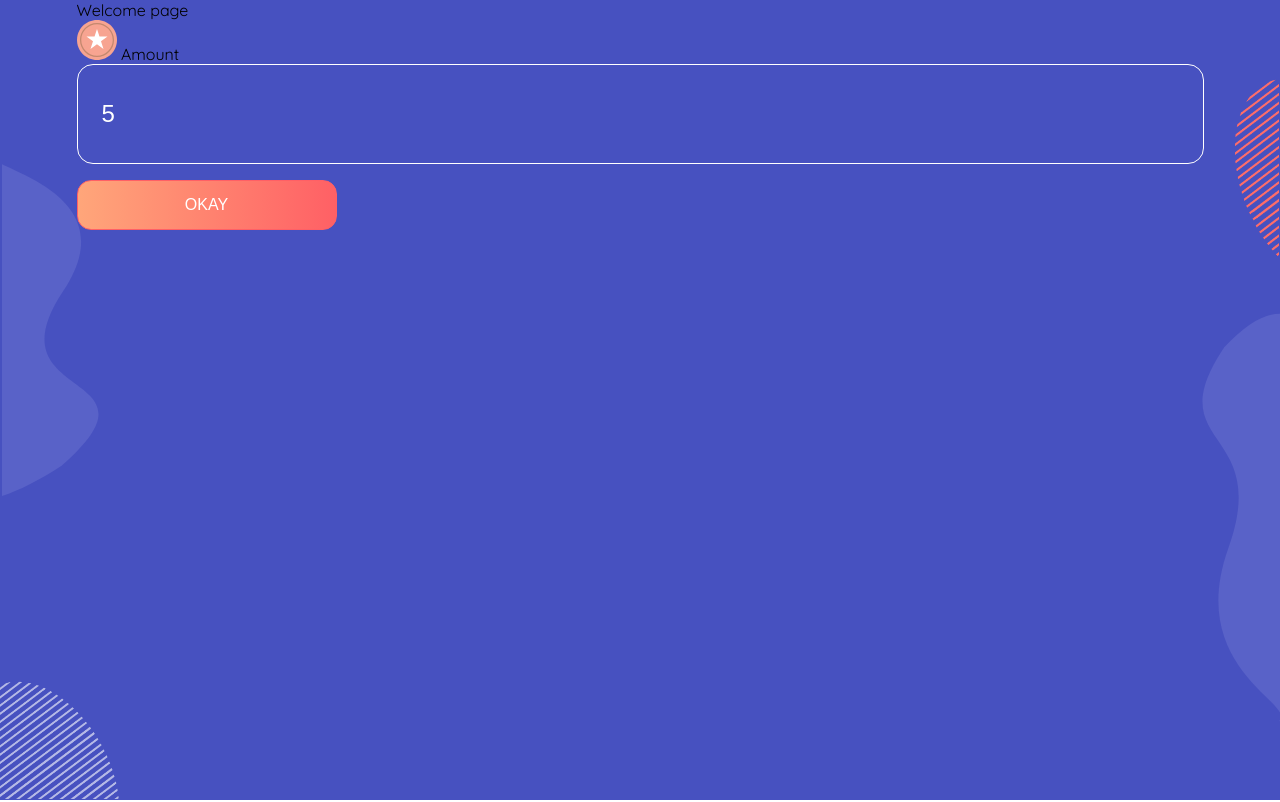
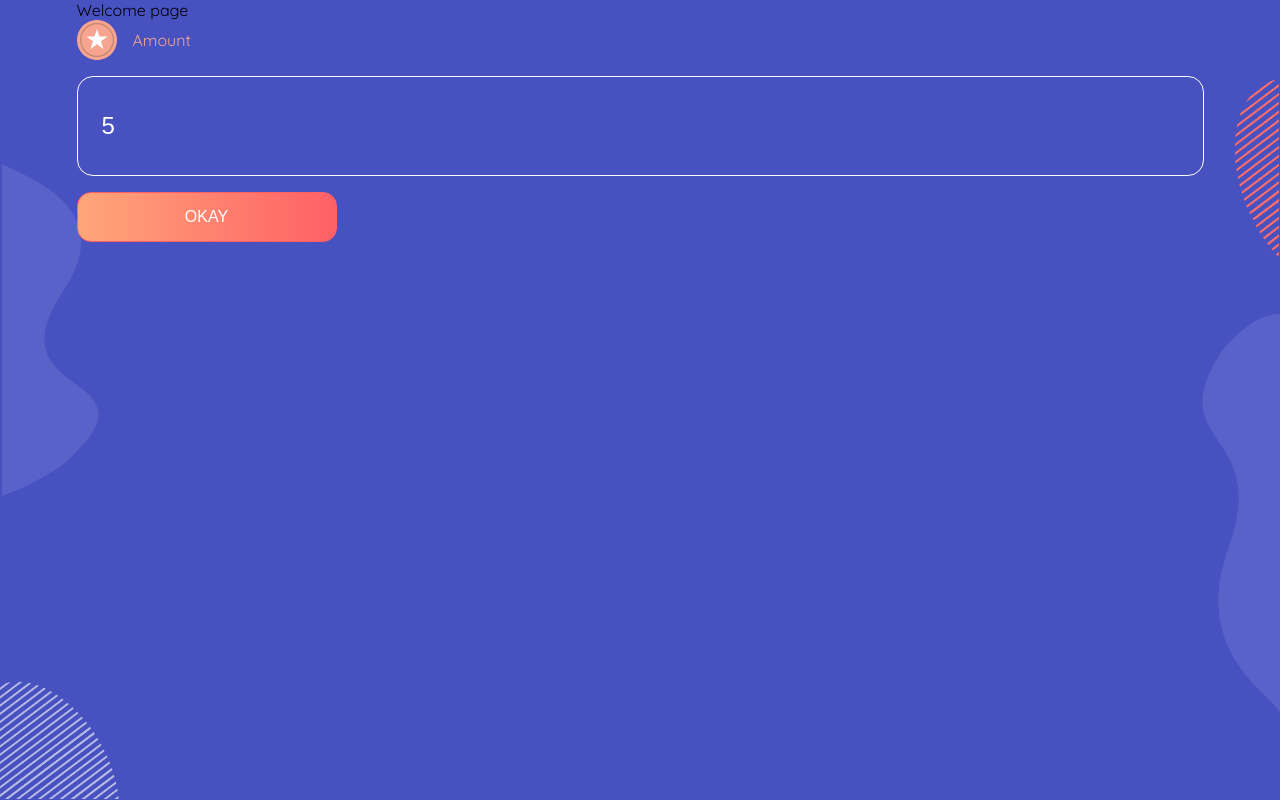
Before and after one commit to njihiamark/quiz-app-next, a Next.js app: page /welcome in a window 1280 px wide. Built offline with nearby package versions, Linux system fonts and the light colour scheme.

Commit message:
input label container

```diff
--- a/src/components/Input.tsx
+++ b/src/components/Input.tsx
@@ -15,7 +15,7 @@ type Props = {
 
 const Input =({iconUrl="", label="", placeholder="",onChange= () => {}, type="text", value="", theme="dark"}: Props) => (
     <label>
-        <div><Image src={iconUrl} width={40} height={40} /> {label} </div>
+        <div className={styles["label-container"]}><Image src={iconUrl} width={40} height={40} /> <span className="ml-1">{label}</span> </div>
         <input type={type} onChange={onChange} value={value} placeholder={placeholder} className={styles["outline-input"]+` ${theme === "light" ? styles["outline-input--light"] : styles["outline-input--dark"]}`}/>
     </label>
 );
--- a/src/components/input.module.scss
+++ b/src/components/input.module.scss
@@ -12,7 +12,15 @@
     color: #ffffff;
   }
   &--light {
-        border: 1px solid #424A9E;
-        color: #424A9E;
+    border: 1px solid #424a9e;
+    color: #424a9e;
   }
 }
+
+.label-container {
+  display: flex;
+  align-items: center;
+  font-size: 1rem;
+  color: #f7a491;
+  margin-bottom: 1rem;
+}
--- a/src/styles/globals.scss
+++ b/src/styles/globals.scss
@@ -13,6 +13,14 @@ a {
   text-decoration: none;
 }
 
+.mr-1{
+  margin-right: 1rem;
+}
+
+.ml-1{
+  margin-left: 1rem;
+}
+
 * {
   box-sizing: border-box;
 }
```
Lines whose indentation alone changed are shown as unchanged.
